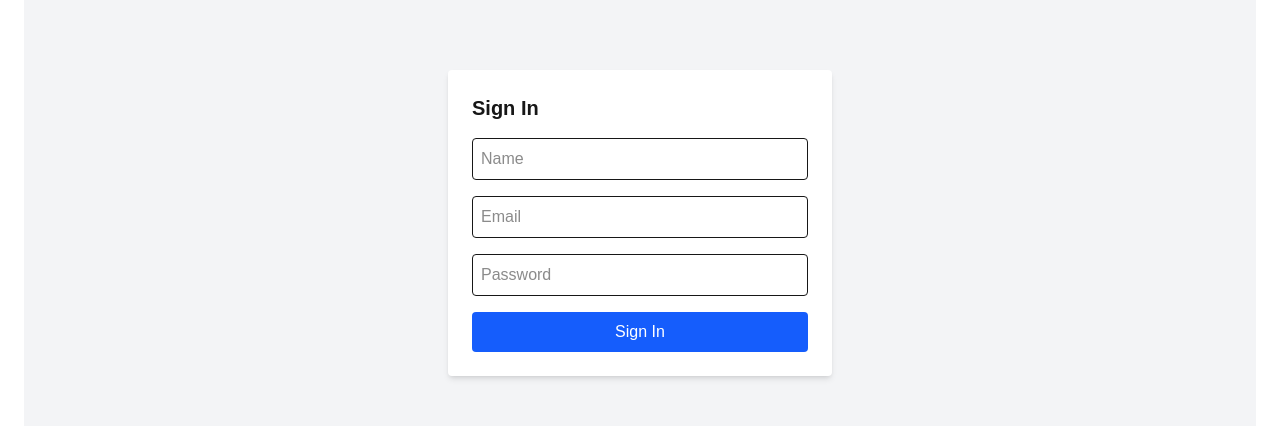
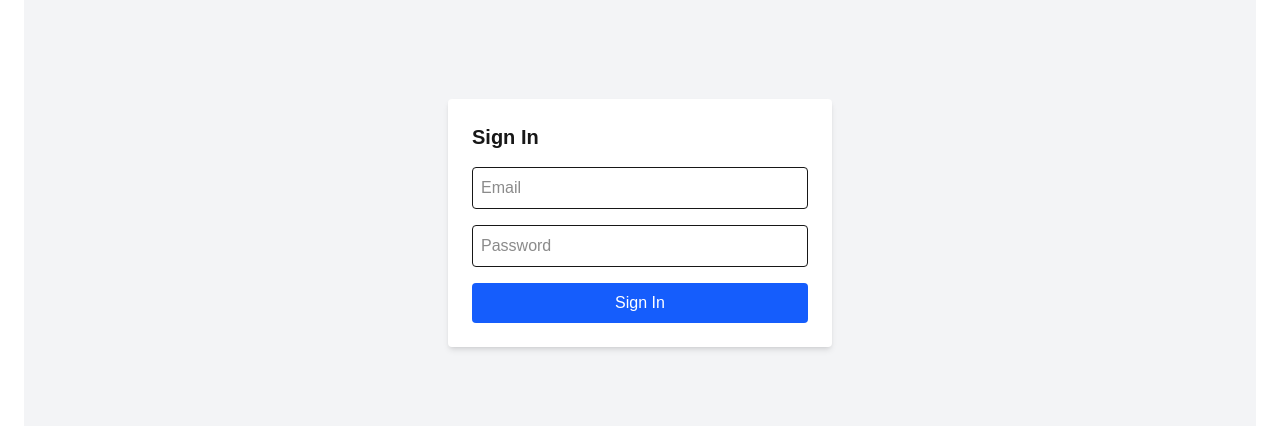
Before and after one commit to HannaRogalska/next-js, a Next.js app: page /auth/signin in a window 1280 px wide. Shown: the part 353-779 px from the top of the page. Built offline with nearby package versions, Linux system fonts and the light colour scheme.

Commit message:
add logic siignin

```diff
--- a/src/app/api/auth/[...nextauth]/route.ts
+++ b/src/app/api/auth/[...nextauth]/route.ts
@@ -17,7 +17,7 @@ export const authOptions = {
         const db = client.db("task-flow");
         const user = await db
           .collection("users")
-          .findOne({ email: credentials?.email });
+          .findOne({ email: credentials?.email});
         if (!user) return null;
         const isValid = await compare(credentials?.password, user.password);
         if (!isValid) return null;
--- a/src/app/auth/signin/page.tsx
+++ b/src/app/auth/signin/page.tsx
@@ -1,23 +1,32 @@
 "use client";
-import { useSession, signIn, signOut } from "next-auth/react";
+import {signIn } from "next-auth/react";
 import { useState } from "react";
 export default function SignInPage() {
-  const [userName, seUserName] = useState("");
   const [email, setEmail] = useState("");
      const [password, setPassword] = useState("");
-     const [error, setError] = useState("");
+  const [error, setError] = useState("");
+  const handleSubmit = async(e: React.FormEvent) => {
+    e.preventDefault();
+    const result = await signIn("credentials", {
+      redirect: false,
+      email,
+      password,
+    });
+    console.log(result)
+    if (result?.error) {
+      setError("Wrong password or email");
+    } else {
+      window.location.href = "/dashboard";
+    }
+  };
     return (
       <div className="flex justify-center items-center min-h-screen bg-gray-100">
-        <form className="bg-white p-6 rounded shadow-md w-96 space-y-4">
+        <form
+          onSubmit={handleSubmit}
+          className="bg-white p-6 rounded shadow-md w-96 space-y-4"
+        >
           <h1 className="text-xl font-bold">Sign In</h1>
           {error && <p className="text-red-500">{error}</p>}
-          <input
-            type="text"
-            placeholder="Name"
-            value={userName}
-            onChange={(e) => seUserName(e.target.value)}
-            className="w-full p-2 border rounded"
-          />
           <input
             type="email"
             placeholder="Email"
```
